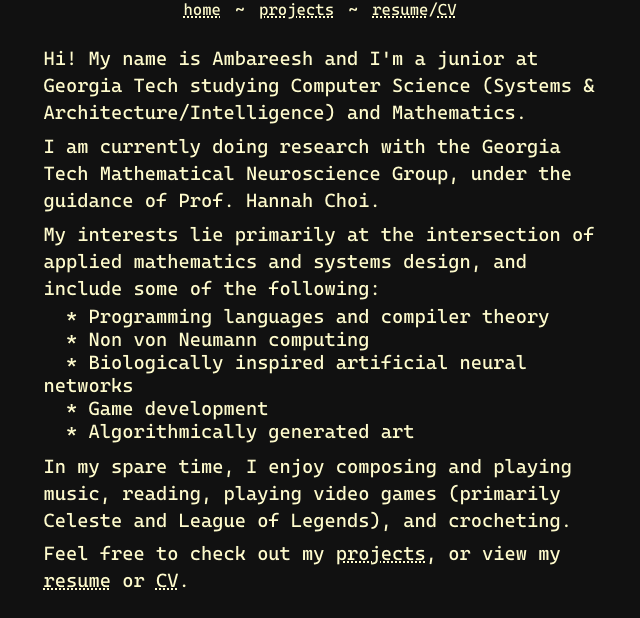
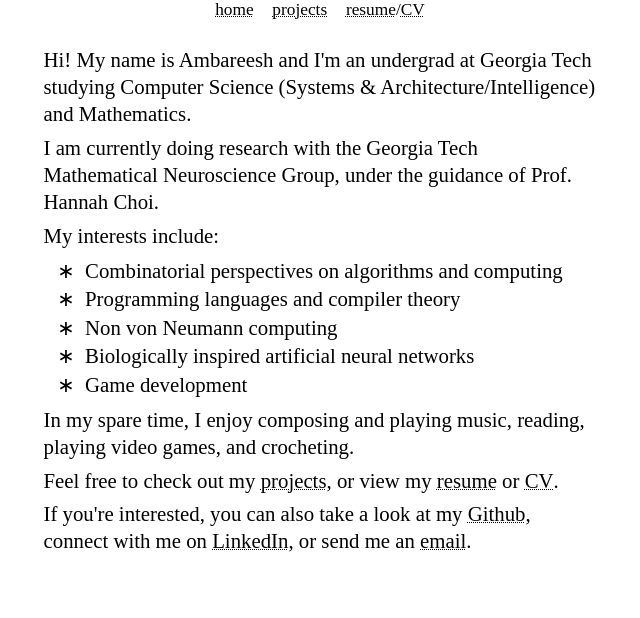
Before and after one commit to ambareesh1510/website, a plain HTML site: page index.html in a window 1280 px wide. Shown: the part 86-704 px from the top of the page, without its empty margins (320-960 px from the left). Drawn offline with Linux system fonts and the light colour scheme; a web font is replaced by a local one.

Commit message:
update homepage and colors

```diff
--- a/index.html
+++ b/index.html
@@ -2,6 +2,7 @@
 <html>
     <head>
         <link rel="stylesheet" href="styles.css">
+        <link rel="stylesheet" type="text/css" href="https://cdn.jsdelivr.net/gh/dreampulse/computer-modern-web-font@master/fonts.css">
         <title>Ambareesh Shyam Sundar</title>
     </head>
     <body>
@@ -11,43 +12,42 @@
                         <span id="title">Ambareesh Shyam Sundar</span>
                     <div class="nav-links">
                         <a href="index.html" class="nav-button">home</a>
-                        <span class="divider"> ~ </span>
+                        <span class="divider"> </span>
                         <a href="projects.html" class="nav-button">projects</a>
-                        <span class="divider"> ~ </span>
+                        <span class="divider"> </span>
                         <a href="Ambareesh_Shyam_Sundar_Resume.pdf" class="nav-button">resume</a><span>/</span><a href="Ambareesh_Shyam_Sundar_CV.pdf" class="nav-button">CV</a>
                     </div>
                 </div>
                 <div class="panel">
                     <div class="panel-content" style="padding: 23px">
                         <p>
-                            Hi! My name is Ambareesh and I'm a junior at Georgia Tech studying Computer Science (Systems & Architecture/Intelligence) and Mathematics.
+                            Hi! My name is Ambareesh and I'm an undergrad at Georgia Tech studying Computer Science (Systems & Architecture/Intelligence) and Mathematics.
                         </p>
                         <p>
                             I am currently doing research with the Georgia Tech Mathematical Neuroscience Group, under the guidance of Prof. Hannah Choi.
                         </p>
                         <p>
-                            My interests lie primarily at the intersection of applied mathematics and systems design, and include some of the following:
+                            My interests include:
                         </p>
-                        <div>&nbsp * Programming languages and compiler theory </div>
-                        <div>&nbsp * Non von Neumann computing </div>
-                        <div>&nbsp * Biologically inspired artificial neural networks</div>
-                        <div>&nbsp * Game development </div>
-                        <div>&nbsp * Algorithmically generated art </div>
-                        <p></p>
+                        <ul>
+                            <li> Combinatorial perspectives on algorithms and computing </li>
+                            <li> Programming languages and compiler theory </li>
+                            <li> Non von Neumann computing </li>
+                            <li> Biologically inspired artificial neural networks </li>
+                            <li> Game development </li>
+                        </ul>
                         <p>
-                            In my spare time, I enjoy composing and playing music, reading, playing video games (primarily Celeste and League of Legends), and crocheting.
+                            In my spare time, I enjoy composing and playing music, reading, playing video games, and crocheting.
                         </p>
                         <p>
                         Feel free to check out my <a href="projects.html" class="nav-button">projects</a>, or view my <a href="Ambareesh_Shyam_Sundar_Resume.pdf" class="nav-button">resume</a> or <a href="Ambareesh_Shyam_Sundar_CV.pdf" class="nav-button">CV</a>.
                         </p>
+                        <p>
+                        If you're interested, you can also take a look at my <a href="https://github.com/ambareesh1510" class="nav-button">Github</a>, connect with me on <a href="https://www.linkedin.com/in/ambareesh-shyam-sundar/" class="nav-button">LinkedIn</a>, or send me an <a href="mailto:ambareesh@gatech.edu" class="nav-button">email</a>.
+                     <!-- Relevant links: <a href="https://github.com/ambareesh1510">Github</a> <a href="https://www.linkedin.com/in/ambareesh-shyam-sundar/">LinkedIn</a> <a href="mailto:ambareesh@gatech.edu">Email</a> -->
+                        </p>
                     </div>
                 </div>
-            </div>
-            <div class="footer">
-                <span id="links">
-                    <a href="https://github.com/ambareesh1510"><img src="./assets/github-mark-white.svg"/></a><a href="https://www.linkedin.com/in/ambareesh-shyam-sundar/"><img src="./assets/linkedin.svg"></img></a><a href="mailto:ambareesh@gatech.edu"><img src="./assets/outlook.svg"></img></a>
-                </span>
-                <span class="attribution">Made with ❤️  and HTML</span>
             </div>
         </div>
     </body>
--- a/styles.css
+++ b/styles.css
@@ -1,12 +1,8 @@
-@font-face {
-  font-family: 'Cascadia Code';
-  src: url('fonts/CascadiaCode-Regular.otf');
-}
-
 :root {
-    font-family: Cascadia Code;
+    font-family: Computer Modern Sans;
     font-weight: normal;
-    color: #fffccd;
+    font-size: 13pt;
+    color: #000000;
 }
 
 
@@ -17,7 +13,7 @@
     width: 96%;
     max-height: 100%;
     max-width: 100%;
-    background-color: #111111;
+    background-color: #ffffff;
 }
 
 .header {
@@ -75,7 +71,7 @@
 
 .nav-button {
     text-decoration: underline dotted;
-    text-decoration-thickness: 0.1em;
+    text-decoration-thickness: 0.05em;
     color: inherit;
     transition: color 0.3s;
 }
@@ -85,7 +81,7 @@
 }
 
 .nav-button:hover {
-    color: #d47a2b;
+    color: #a44a0b;
     transition: color 0.3s;
 }
 
@@ -160,7 +156,7 @@
 
 .project:hover {
     transition: background-color 0.3s;
-    background-color: #272727;
+    background-color: #eeeeee;
 }
 
 .project-skills {
```
Also changed, not shown: projects.html (+4 -9 lines).
